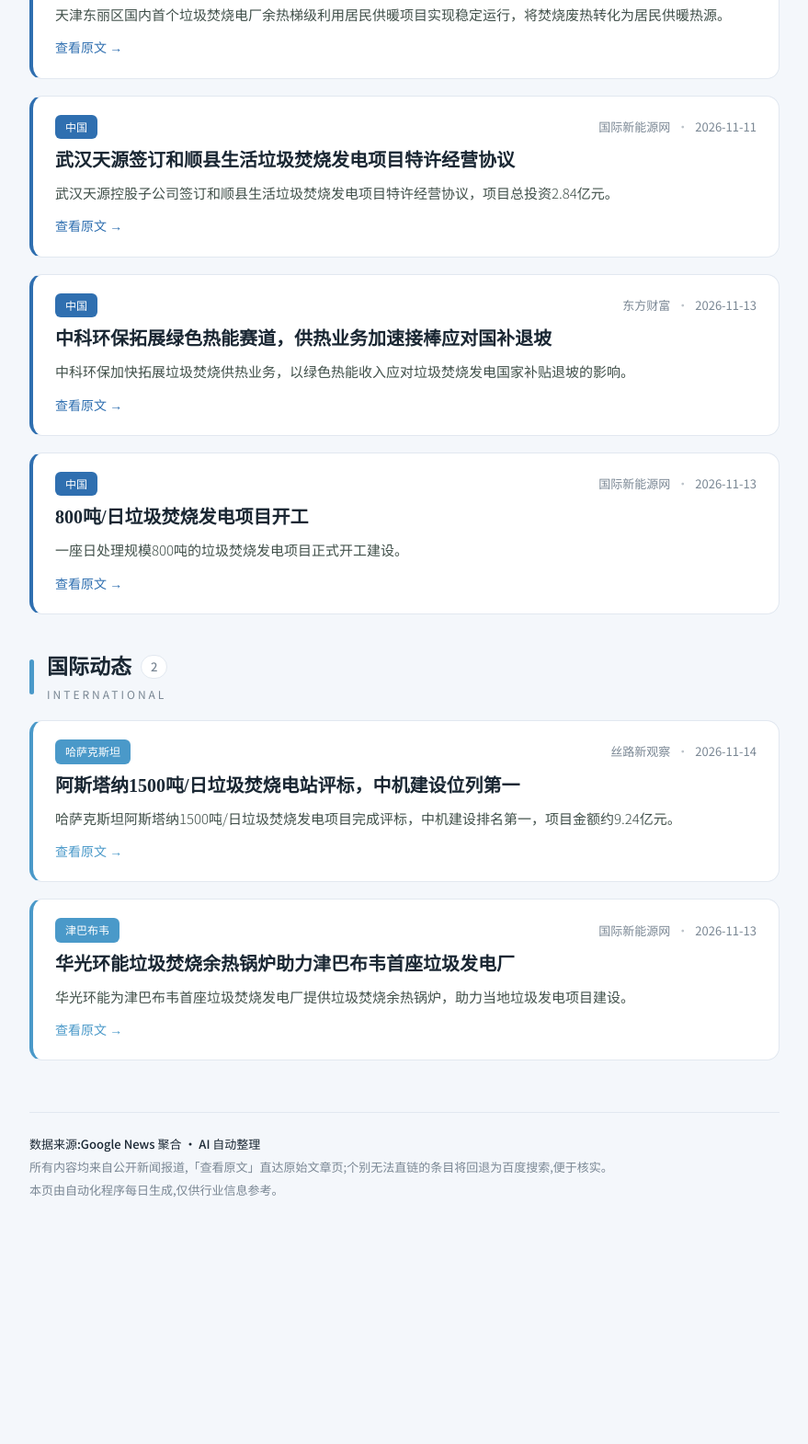
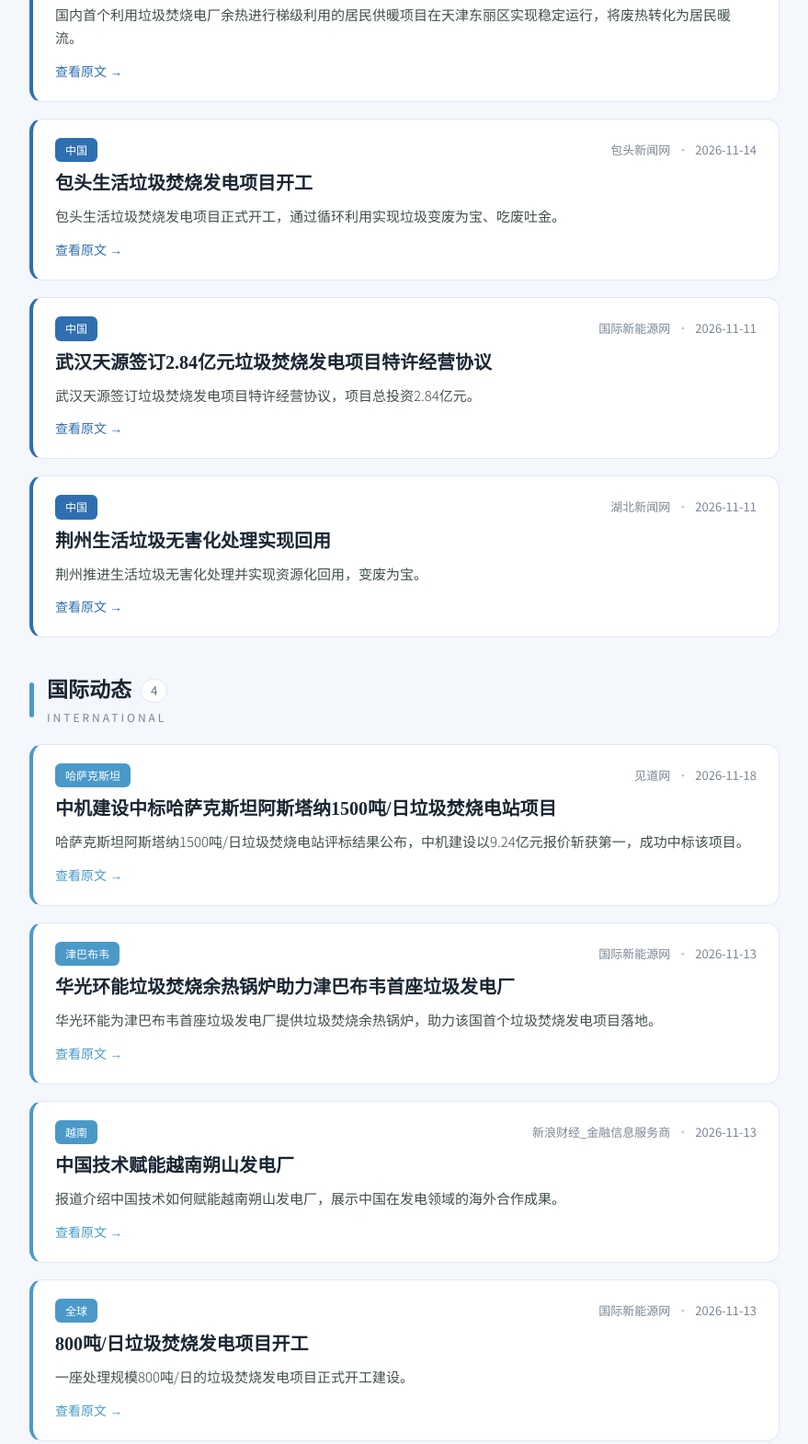
Before and after one commit to marchen-spec/ne-wte-daily-news, a plain HTML site: page index.html in a window 1280 px wide. Shown: the part 802-2372 px from the top of the page at 92% size, without its empty margins (200-1079 px from the left). Before the commit the page ends 2199 px from the top, so only its background shows below. Drawn offline with Linux system fonts and the light colour scheme.

Commit message:
自动更新日报 2026-11-18

```diff
--- a/index.html
+++ b/index.html
@@ -129,14 +129,14 @@
 <body>
   <div class="wrap">
     <header class="masthead">
-      <div class="updated">更新时间 2026-11-17 12:58</div>
+      <div class="updated">更新时间 2026-11-18 12:03</div>
       <div class="kicker">Global Waste-to-Energy Daily</div>
       <h1 class="brand">全球垃圾焚烧发电行业日报</h1>
       <p class="lead">每日自动汇集全球生活垃圾焚烧发电领域的项目、政策与技术动态,经 AI 翻译整理为中文。</p>
       <div class="stats">
-        <div class="stat"><div class="num">7</div><div class="lab">本期总数</div></div>
+        <div class="stat"><div class="num">9</div><div class="lab">本期总数</div></div>
         <div class="stat"><div class="num">5</div><div class="lab">国内</div></div>
-        <div class="stat"><div class="num">2</div><div class="lab">国际</div></div>
+        <div class="stat"><div class="num">4</div><div class="lab">国际</div></div>
       </div>
     </header>
 
@@ -162,11 +162,11 @@
         <article class="card domestic" data-scope="domestic">
           <div class="card-head">
             <span class="tag">中国</span>
-            <div class="meta"><span class="src">包头新闻网</span><span class="dot">·</span><span class="date">2026-11-14</span></div>
+            <div class="meta"><span class="src">IDNFinancials</span><span class="dot">·</span><span class="date">2026-11-18</span></div>
           </div>
-          <h2 class="title"><a href="http://www.baotounews.com.cn/445807/445798/2026/11/45569611.html" target="_blank" rel="noopener">包头生活垃圾焚烧发电项目开工</a></h2>
-          <p class="summary">包头市生活垃圾焚烧发电项目正式开工建设，通过焚烧垃圾实现资源循环利用和发电。</p>
-          <a class="source-link" href="http://www.baotounews.com.cn/445807/445798/2026/11/45569611.html" target="_blank" rel="noopener">查看原文 →</a>
+          <h2 class="title"><a href="https://www.idnfinancials.com/cn/news/71880/%E6%B7%B1%E5%9C%B3%E5%9E%83%E5%9C%BE%E7%84%9A%E7%83%A7%E5%8F%91%E7%94%B5%E5%8E%82%E5%8F%98%E8%BA%AB%E6%97%85%E6%B8%B8%E6%99%AF%E7%82%B9" target="_blank" rel="noopener">深圳垃圾焚烧发电厂变身旅游景点</a></h2>
+          <p class="summary">深圳将垃圾焚烧发电厂打造为工业旅游景点，展示垃圾焚烧发电与环保设施融合发展的新模式。</p>
+          <a class="source-link" href="https://www.idnfinancials.com/cn/news/71880/%E6%B7%B1%E5%9C%B3%E5%9E%83%E5%9C%BE%E7%84%9A%E7%83%A7%E5%8F%91%E7%94%B5%E5%8E%82%E5%8F%98%E8%BA%AB%E6%97%85%E6%B8%B8%E6%99%AF%E7%82%B9" target="_blank" rel="noopener">查看原文 →</a>
         </article>
 
         <article class="card domestic" data-scope="domestic">
@@ -174,9 +174,19 @@
             <span class="tag">中国</span>
             <div class="meta"><span class="src">https://www.tjlgbj.gov.cn/</span><span class="dot">·</span><span class="date">2026-11-17</span></div>
           </div>
-          <h2 class="title"><a href="https://www.tjlgbj.gov.cn/tjlgb/system/2026/11/17/030009312.shtml" target="_blank" rel="noopener">国内首个垃圾焚烧电厂余热梯级利用居民供暖项目在东丽区稳定运行</a></h2>
-          <p class="summary">天津东丽区国内首个垃圾焚烧电厂余热梯级利用居民供暖项目实现稳定运行，将焚烧废热转化为居民供暖热源。</p>
+          <h2 class="title"><a href="https://www.tjlgbj.gov.cn/tjlgb/system/2026/11/17/030009312.shtml" target="_blank" rel="noopener">国内首个垃圾焚烧电厂余热梯级利用居民供暖项目在天津东丽区稳定运行</a></h2>
+          <p class="summary">国内首个利用垃圾焚烧电厂余热进行梯级利用的居民供暖项目在天津东丽区实现稳定运行，将废热转化为居民暖流。</p>
           <a class="source-link" href="https://www.tjlgbj.gov.cn/tjlgb/system/2026/11/17/030009312.shtml" target="_blank" rel="noopener">查看原文 →</a>
+        </article>
+
+        <article class="card domestic" data-scope="domestic">
+          <div class="card-head">
+            <span class="tag">中国</span>
+            <div class="meta"><span class="src">包头新闻网</span><span class="dot">·</span><span class="date">2026-11-14</span></div>
+          </div>
+          <h2 class="title"><a href="http://www.baotounews.com.cn/445807/445798/2026/11/45569611.html" target="_blank" rel="noopener">包头生活垃圾焚烧发电项目开工</a></h2>
+          <p class="summary">包头生活垃圾焚烧发电项目正式开工，通过循环利用实现垃圾变废为宝、吃废吐金。</p>
+          <a class="source-link" href="http://www.baotounews.com.cn/445807/445798/2026/11/45569611.html" target="_blank" rel="noopener">查看原文 →</a>
         </article>
 
         <article class="card domestic" data-scope="domestic">
@@ -184,29 +194,19 @@
             <span class="tag">中国</span>
             <div class="meta"><span class="src">国际新能源网</span><span class="dot">·</span><span class="date">2026-11-11</span></div>
           </div>
-          <h2 class="title"><a href="https://newenergy.in-en.com/html/newenergy-2458846.shtml" target="_blank" rel="noopener">武汉天源签订和顺县生活垃圾焚烧发电项目特许经营协议</a></h2>
-          <p class="summary">武汉天源控股子公司签订和顺县生活垃圾焚烧发电项目特许经营协议，项目总投资2.84亿元。</p>
+          <h2 class="title"><a href="https://newenergy.in-en.com/html/newenergy-2458846.shtml" target="_blank" rel="noopener">武汉天源签订2.84亿元垃圾焚烧发电项目特许经营协议</a></h2>
+          <p class="summary">武汉天源签订垃圾焚烧发电项目特许经营协议，项目总投资2.84亿元。</p>
           <a class="source-link" href="https://newenergy.in-en.com/html/newenergy-2458846.shtml" target="_blank" rel="noopener">查看原文 →</a>
         </article>
 
         <article class="card domestic" data-scope="domestic">
           <div class="card-head">
             <span class="tag">中国</span>
-            <div class="meta"><span class="src">东方财富</span><span class="dot">·</span><span class="date">2026-11-13</span></div>
+            <div class="meta"><span class="src">湖北新闻网</span><span class="dot">·</span><span class="date">2026-11-11</span></div>
           </div>
-          <h2 class="title"><a href="https://www.baidu.com/s?wd=%E4%B8%AD%E7%A7%91%E7%8E%AF%E4%BF%9D%E6%8B%93%E5%B1%95%E7%BB%BF%E8%89%B2%E7%83%AD%E8%83%BD%E8%B5%9B%E9%81%93%EF%BC%8C%E4%BE%9B%E7%83%AD%E4%B8%9A%E5%8A%A1%E5%8A%A0%E9%80%9F%E6%8E%A5%E6%A3%92%E5%BA%94%E5%AF%B9%E5%9B%BD%E8%A1%A5%E9%80%80%E5%9D%A1" target="_blank" rel="noopener">中科环保拓展绿色热能赛道，供热业务加速接棒应对国补退坡</a></h2>
-          <p class="summary">中科环保加快拓展垃圾焚烧供热业务，以绿色热能收入应对垃圾焚烧发电国家补贴退坡的影响。</p>
-          <a class="source-link" href="https://www.baidu.com/s?wd=%E4%B8%AD%E7%A7%91%E7%8E%AF%E4%BF%9D%E6%8B%93%E5%B1%95%E7%BB%BF%E8%89%B2%E7%83%AD%E8%83%BD%E8%B5%9B%E9%81%93%EF%BC%8C%E4%BE%9B%E7%83%AD%E4%B8%9A%E5%8A%A1%E5%8A%A0%E9%80%9F%E6%8E%A5%E6%A3%92%E5%BA%94%E5%AF%B9%E5%9B%BD%E8%A1%A5%E9%80%80%E5%9D%A1" target="_blank" rel="noopener">查看原文 →</a>
-        </article>
-
-        <article class="card domestic" data-scope="domestic">
-          <div class="card-head">
-            <span class="tag">中国</span>
-            <div class="meta"><span class="src">国际新能源网</span><span class="dot">·</span><span class="date">2026-11-13</span></div>
-          </div>
-          <h2 class="title"><a href="https://mnewenergy.in-en.com/html/newenergy-2458921.shtml" target="_blank" rel="noopener">800吨/日垃圾焚烧发电项目开工</a></h2>
-          <p class="summary">一座日处理规模800吨的垃圾焚烧发电项目正式开工建设。</p>
-          <a class="source-link" href="https://mnewenergy.in-en.com/html/newenergy-2458921.shtml" target="_blank" rel="noopener">查看原文 →</a>
+          <h2 class="title"><a href="http://www.hb.chinanews.com.cn/news/2026/1111/435097.html" target="_blank" rel="noopener">荆州生活垃圾无害化处理实现回用</a></h2>
+          <p class="summary">荆州推进生活垃圾无害化处理并实现资源化回用，变废为宝。</p>
+          <a class="source-link" href="http://www.hb.chinanews.com.cn/news/2026/1111/435097.html" target="_blank" rel="noopener">查看原文 →</a>
         </article>
         </div>
       </section>
@@ -214,7 +214,7 @@
         <div class="block-head">
           <span class="block-bar intl"></span>
           <div>
-            <h2 class="block-title">国际动态<span class="block-count">2</span></h2>
+            <h2 class="block-title">国际动态<span class="block-count">4</span></h2>
             <div class="block-sub">International</div>
           </div>
         </div>
@@ -223,11 +223,11 @@
         <article class="card intl" data-scope="intl">
           <div class="card-head">
             <span class="tag">哈萨克斯坦</span>
-            <div class="meta"><span class="src">丝路新观察</span><span class="dot">·</span><span class="date">2026-11-14</span></div>
+            <div class="meta"><span class="src">见道网</span><span class="dot">·</span><span class="date">2026-11-18</span></div>
           </div>
-          <h2 class="title"><a href="http://www.siluxgc.com/static/content/rcmnd/2026-11-15/1571496251407601665.html" target="_blank" rel="noopener">阿斯塔纳1500吨/日垃圾焚烧电站评标，中机建设位列第一</a></h2>
-          <p class="summary">哈萨克斯坦阿斯塔纳1500吨/日垃圾焚烧发电项目完成评标，中机建设排名第一，项目金额约9.24亿元。</p>
-          <a class="source-link" href="http://www.siluxgc.com/static/content/rcmnd/2026-11-15/1571496251407601665.html" target="_blank" rel="noopener">查看原文 →</a>
+          <h2 class="title"><a href="https://www.seetao.com/details/284095.html" target="_blank" rel="noopener">中机建设中标哈萨克斯坦阿斯塔纳1500吨/日垃圾焚烧电站项目</a></h2>
+          <p class="summary">哈萨克斯坦阿斯塔纳1500吨/日垃圾焚烧电站评标结果公布，中机建设以9.24亿元报价斩获第一，成功中标该项目。</p>
+          <a class="source-link" href="https://www.seetao.com/details/284095.html" target="_blank" rel="noopener">查看原文 →</a>
         </article>
 
         <article class="card intl" data-scope="intl">
@@ -236,8 +236,28 @@
             <div class="meta"><span class="src">国际新能源网</span><span class="dot">·</span><span class="date">2026-11-13</span></div>
           </div>
           <h2 class="title"><a href="https://mnewenergy.in-en.com/html/newenergy-2458933.shtml" target="_blank" rel="noopener">华光环能垃圾焚烧余热锅炉助力津巴布韦首座垃圾发电厂</a></h2>
-          <p class="summary">华光环能为津巴布韦首座垃圾焚烧发电厂提供垃圾焚烧余热锅炉，助力当地垃圾发电项目建设。</p>
+          <p class="summary">华光环能为津巴布韦首座垃圾发电厂提供垃圾焚烧余热锅炉，助力该国首个垃圾焚烧发电项目落地。</p>
           <a class="source-link" href="https://mnewenergy.in-en.com/html/newenergy-2458933.shtml" target="_blank" rel="noopener">查看原文 →</a>
+        </article>
+
+        <article class="card intl" data-scope="intl">
+          <div class="card-head">
+            <span class="tag">越南</span>
+            <div class="meta"><span class="src">新浪财经_金融信息服务商</span><span class="dot">·</span><span class="date">2026-11-13</span></div>
+          </div>
+          <h2 class="title"><a href="https://www.baidu.com/s?wd=%E4%B8%AD%E5%9B%BD%E6%8A%80%E6%9C%AF%E8%B5%8B%E8%83%BD%E8%B6%8A%E5%8D%97%E6%9C%94%E5%B1%B1%E5%8F%91%E7%94%B5%E5%8E%82" target="_blank" rel="noopener">中国技术赋能越南朔山发电厂</a></h2>
+          <p class="summary">报道介绍中国技术如何赋能越南朔山发电厂，展示中国在发电领域的海外合作成果。</p>
+          <a class="source-link" href="https://www.baidu.com/s?wd=%E4%B8%AD%E5%9B%BD%E6%8A%80%E6%9C%AF%E8%B5%8B%E8%83%BD%E8%B6%8A%E5%8D%97%E6%9C%94%E5%B1%B1%E5%8F%91%E7%94%B5%E5%8E%82" target="_blank" rel="noopener">查看原文 →</a>
+        </article>
+
+        <article class="card intl" data-scope="intl">
+          <div class="card-head">
+            <span class="tag">全球</span>
+            <div class="meta"><span class="src">国际新能源网</span><span class="dot">·</span><span class="date">2026-11-13</span></div>
+          </div>
+          <h2 class="title"><a href="https://mnewenergy.in-en.com/html/newenergy-2458921.shtml" target="_blank" rel="noopener">800吨/日垃圾焚烧发电项目开工</a></h2>
+          <p class="summary">一座处理规模800吨/日的垃圾焚烧发电项目正式开工建设。</p>
+          <a class="source-link" href="https://mnewenergy.in-en.com/html/newenergy-2458921.shtml" target="_blank" rel="noopener">查看原文 →</a>
         </article>
         </div>
       </section>
```
